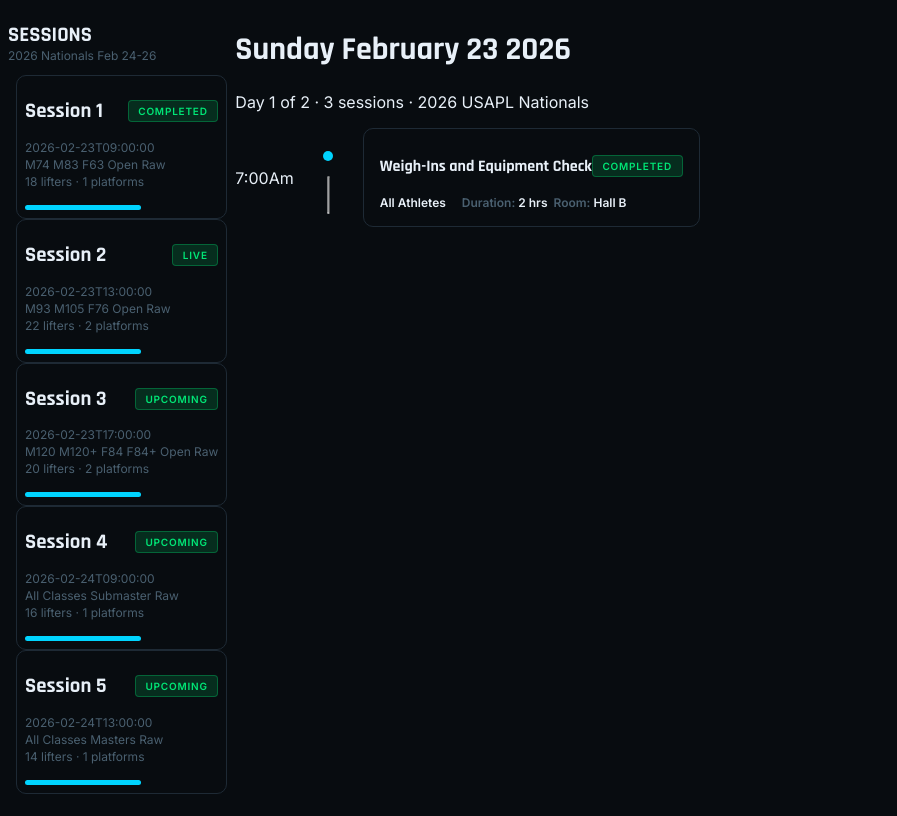
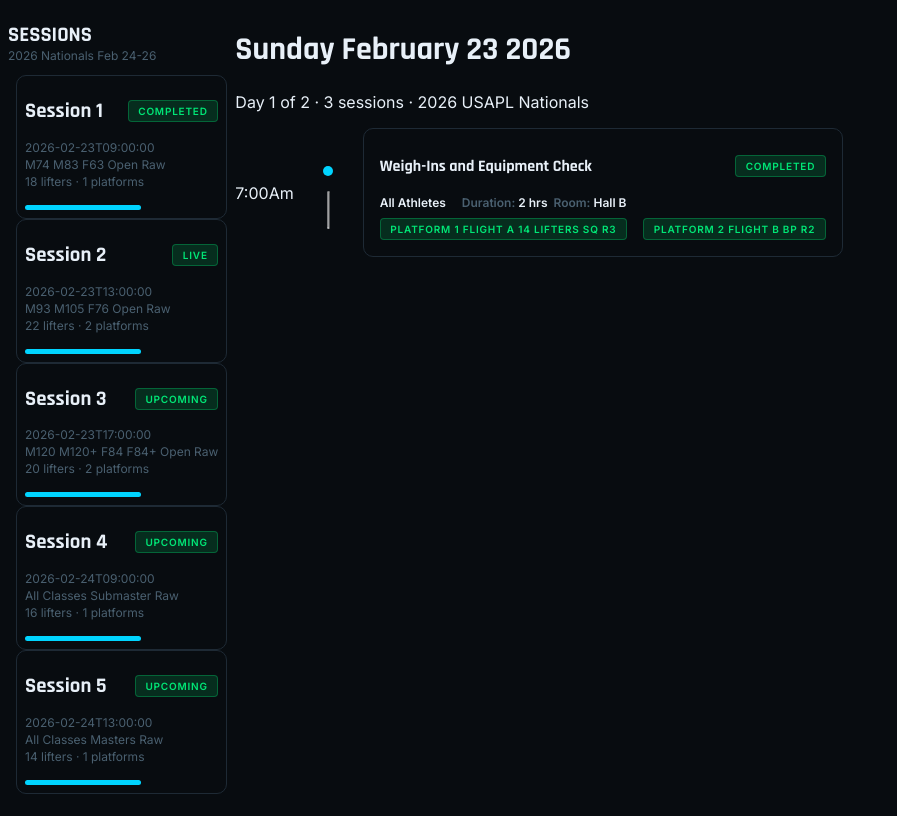
Before and after one commit to kbongco/meet-lifting-track, a Next.js app: page /schedule in a window 1280 px wide. Shown: the whole page, without its empty margins (0-897 px from the left). Built offline with nearby package versions, Linux system fonts and the light colour scheme.

Commit message:
adding badges at the bottom, starting dynamic text

```diff
--- a/app/schedule/ScheduleBlock/ScheduleBlock.scss
+++ b/app/schedule/ScheduleBlock/ScheduleBlock.scss
@@ -66,6 +66,14 @@
           }
         }
       }
+
+      .chbi-lifting-info-flight-information {
+        .chbi-lifting-info-badges {
+          margin-top: 8px;
+          display: flex;
+          gap: 16px;
+        }
+      }
     }
   }
 }
--- a/app/schedule/ScheduleBlock/ScheduleBlock.tsx
+++ b/app/schedule/ScheduleBlock/ScheduleBlock.tsx
@@ -24,6 +24,12 @@ export default function ScheduleBlock() {
               <p className="chbi-lifting-secondary-text">&nbsp;Hall B </p>
             </div>
           </div>
+          <div className='chbi-lifting-info-flight-information'>
+            <div className='chbi-lifting-info-badges'>
+              <Badge children={'Platform 1 Flight A 14 Lifters Sq R3'} badgeType="success" />
+                          <Badge children={'Platform 2 Flight B Bp R2'} badgeType="success" />
+            </div>
+          </div>
         </div>
       </div>
     </div>
```
